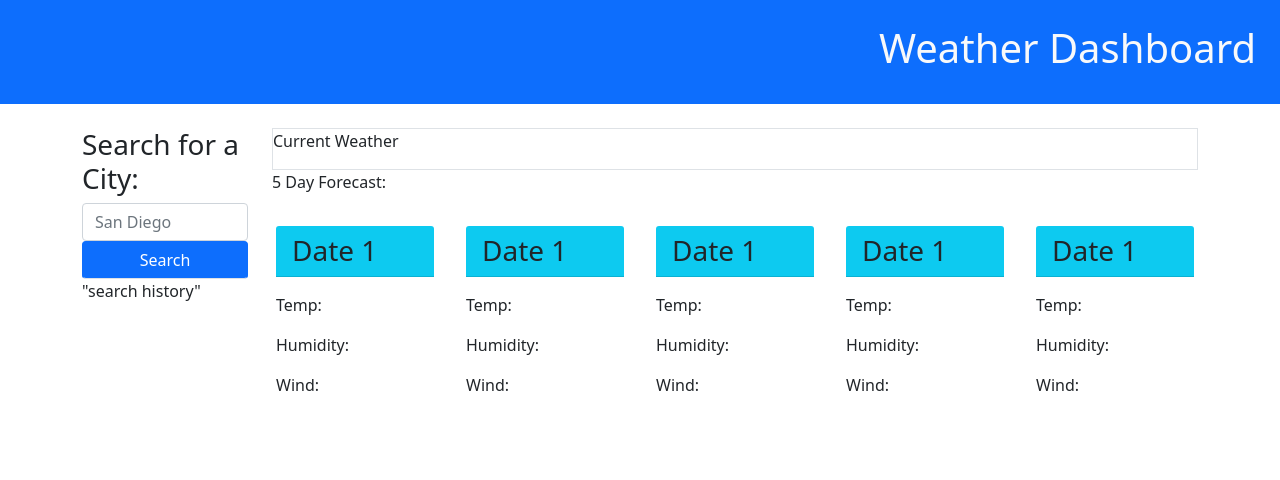
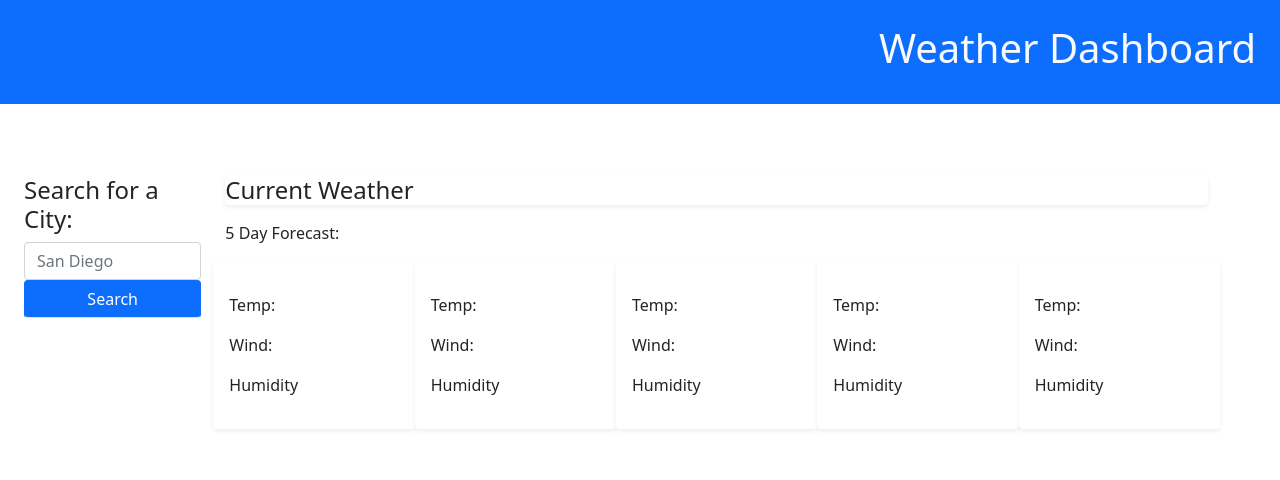
Before and after one commit to dpinkus87/weather-dashboard, a plain HTML site: page index.html in a window 1280 px wide. Drawn offline with nearby package versions, Linux system fonts and the light colour scheme.

Commit message:
Completed HTML

```diff
--- a/assets/script.js
+++ b/assets/script.js
@@ -1,12 +1,23 @@
+// Global variables
+
 var apiKey = "70dc876db5069b24ab66ab771e564f0e"
 var cityName;
 var lat;
 var lon;
+var currentCity = $("#currentCity")
+var searchHistory = $(".searchHistory")
+
 
 var queryURL = "http://api.openweathermap.org/data/2.5/weather?q=" + cityName + "&appid=" + apiKey;
+
 var forecastWeatherQueryURL = "api.openweathermap.org/data/2.5/forecast?" + lat + "&lon=" + lon + "&appid=" + apiKey;
+
 var reverseGeoCode = "http://api.openweathermap.org/geo/1.0/reverse?lat=" + lat + "&lon=" + lon + "&limit=" + "10" + "&appid=" + apiKey;
 
+var geocode = "http://api.openweathermap.org/geo/1.0/direct?q=" {city name} "& cityname=", {state code},{country code} "&appid=" + apiKey
+
+
+// Function to fetch weather API
 function getAPI () {
     fetch(forecastWeatherQueryURL)
     .then(function (response) {
--- a/index.html
+++ b/index.html
@@ -5,80 +5,96 @@
     <meta charset="UTF-8">
     <meta http-equiv="X-UA-Compatible" content="IE=edge">
     <meta name="viewport" content="width=device-width, initial-scale=1.0">
+
+    <!-- bootstrap -->
     <link href="https://cdn.jsdelivr.net/npm/bootstrap@5.1.3/dist/css/bootstrap.min.css" rel="stylesheet"
         integrity="sha384-1BmE4kWBq78iYhFldvKuhfTAU6auU8tT94WrHftjDbrCEXSU1oBoqyl2QvZ6jIW3" crossorigin="anonymous" />
 
+    <!-- CSS -->
     <link rel="stylesheet" href="./assets/style.css">
     <title>Weather Forecast</title>
 </head>
 
 <body>
 
+    <!-- Hero banner -->
     <header class="p-4 mb-4 bg-primary text-light text-end">
         <h1>Weather Dashboard</h1>
     </header>
 
-    <main class="container">
+    <main class="container-fluid row">
+
+        <!-- Search for a city -->
         <section class="row g-4 justify-content-around">
-            <div class="col-2">
-                <h3>Search for a City:</h3>
+            <span class="col-2">
+                <h4>Search for a City:</h4>
                 <input class="form-control" type="text" placeholder="San Diego">
                 <div class="d-grid gap-2">
                     <button class="btn btn-primary border-bottom" type="button">Search</button>
                 </div>
+
+                <!-- Search history list -->
                 <div>
-                    <p>"search history"</p>
+                    <ul class="searchHistory"></ul>
                 </div>
-            </div>
+            </span>
+
+            <!-- Current Weather -->
             <span class="col-10">
-                <div class="border">
-                    <p>Current Weather</p>
+                <div class="shadow-sm rounded" id="current-weather">
+                    <h4>Current Weather</h4>
+                    <h2 class="city-name" id="current-city"></h2>
+                    <p class="current-weather" id="temp"></p>
+                    <p class="current" id="wind"></p>
+                    <p class="current" id="humidity"></p>
                 </div>
-                <span>
-                    <class="col-9">
-                        <p>5 Day Forecast:</p>
+
+                <!-- Future Weather - 5 day forecast -->
+                <span class="col-9" id="future-weather">
+                    <p>5 Day Forecast:</p>
                 </span>
                 <span class="row g-4 justify-content-around">
-                    <div class="card-body col-2">
-                        <h3 class="card-header bg-info">Date 1</h3>
-                        <p class="card-text">
-                            <p>Temp:</p>
-                            <p>Humidity:</p>
-                            <P>Wind:</P>
+                    <div class="card-body col-2 shadow-sm p-3 mb-5 bg-body rounded">
+                        <p id="fDate1"></p>
+                        <p id="fImg1"></p>
+                        <p id="fTemp1">Temp:</p>
+                        <p id="fWind1">Wind:</p>
+                        <p id="fHumidity1">Humidity</p>
                     </div>
-                    <div class="card-body col-2">
-                        <h3 class="card-header bg-info">Date 1</h3>
-                        <p class="card-text">
-                            <p>Temp:</p>
-                            <p>Humidity:</p>
-                            <P>Wind:</P>
+                    <div class="card-body col-2 shadow-sm p-3 mb-5 bg-body rounded">
+                        <p id="fDate2"></p>
+                        <p id="fImg2"></p>
+                        <p id="fTemp2">Temp:</p>
+                        <p id="fWind2">Wind:</p>
+                        <p id="fHumidity2">Humidity</p>
                     </div>
-                    <div class="card-body col-2">
-                        <h3 class="card-header bg-info">Date 1</h3>
-                        <p class="card-text">
-                            <p>Temp:</p>
-                            <p>Humidity:</p>
-                            <P>Wind:</P>
+                    <div class="card-body col-2 shadow-sm p-3 mb-5 bg-body rounded">
+                        <p id="fDate3"></p>
+                        <p id="fImg3"></p>
+                        <p id="fTemp3">Temp:</p>
+                        <p id="fWind3">Wind:</p>
+                        <p id="fHumidity3">Humidity</p>
                     </div>
-                    <div class="card-body col-2">
-                        <h3 class="card-header bg-info">Date 1</h3>
-                        <p class="card-text">
-                            <p>Temp:</p>
-                            <p>Humidity:</p>
-                            <P>Wind:</P>
+                    <div class="card-body col-2 shadow-sm p-3 mb-5 bg-body rounded">
+                        <p id="fDate4"></p>
+                        <p id="fImg4"></p>
+                        <p id="fTemp4">Temp:</p>
+                        <p id="fWind4">Wind:</p>
+                        <p id="fHumidity4">Humidity</p>
                     </div>
-                    <div class="card-body col-2">
-                        <h3 class="card-header bg-info">Date 1</h3>
-                        <p class="card-text">
-                            <p>Temp:</p>
-                            <p>Humidity:</p>
-                            <P>Wind:</P>
+                    <div class="card-body col-2 shadow-sm p-3 mb-5 bg-body rounded">
+                        <p id="fDate5"></p>
+                        <p id="fImg5"></p>
+                        <p id="fTemp5">Temp:</p>
+                        <p id="fWind5">Wind:</p>
+                        <p id="fHumidity5">Humidity</p>
                     </div>
-            </span>
+                </span>
 
         </section>
     </main>
 
+    <script src="https://code.jquery.com/jquery-3.5.1.min.js"></script>
     <script src="./assets/script.js"></script>
 </body>
 
```
Also changed, not shown: test.js (added, +28 -0 lines).
